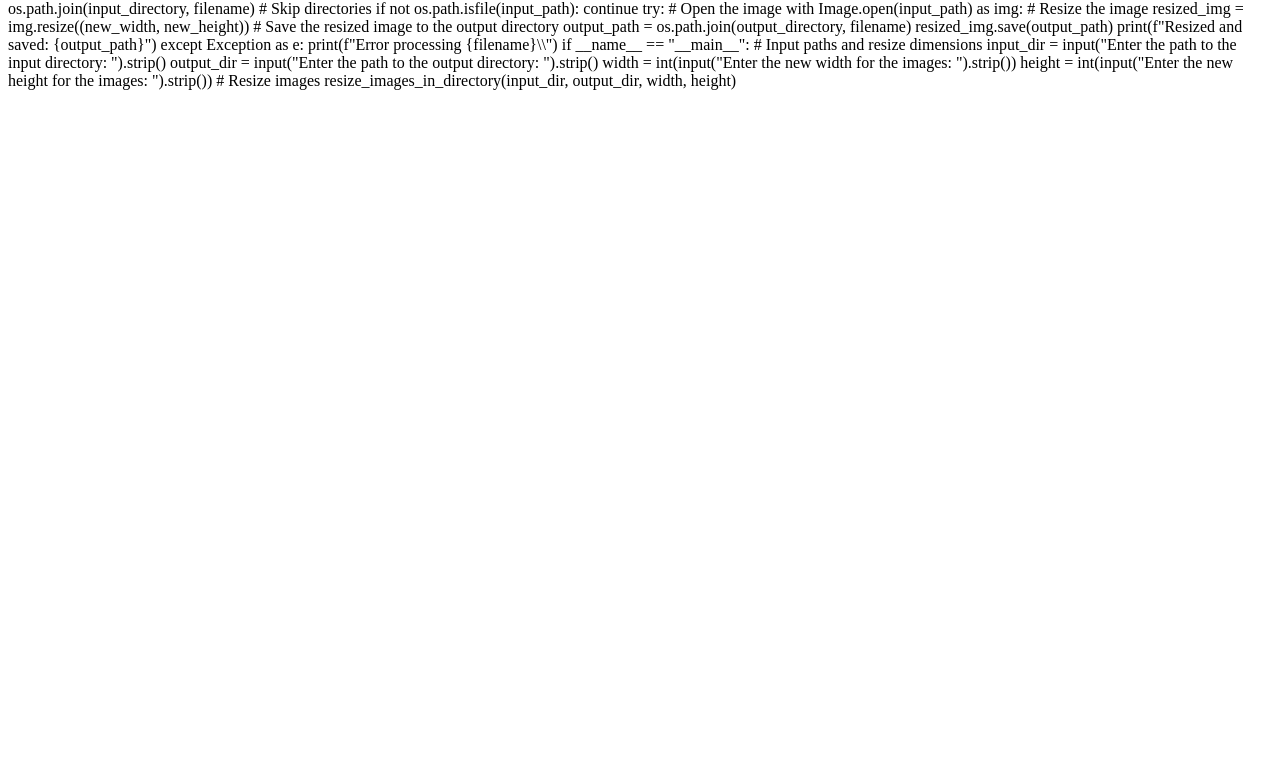
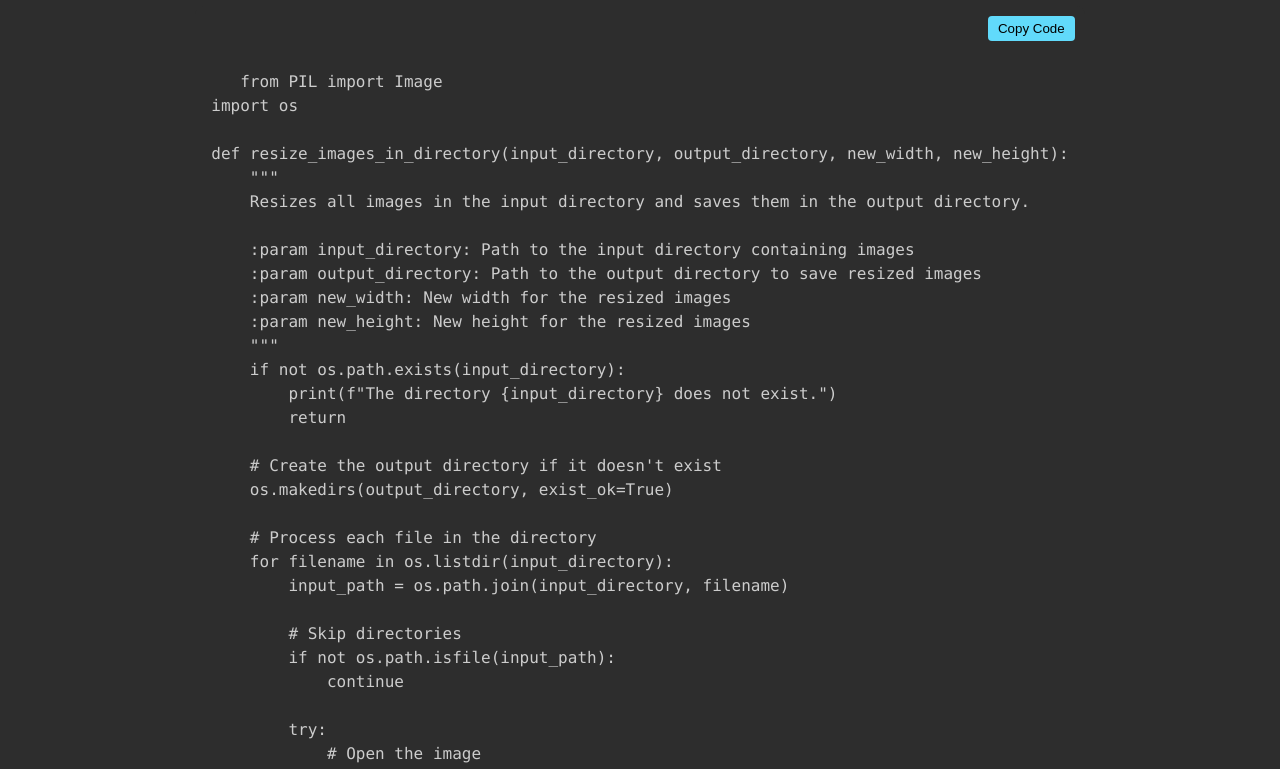
Before and after one commit to asianman78607/akshit_kohli_file_resizer, a plain HTML site: page index.html in a window 1280 px wide. Shown: the part 80-849 px from the top of the page. Before the commit the page ends 800 px from the top, so only its background shows below. Drawn offline with nearby package versions, Linux system fonts and the light colour scheme.

Commit message:
Update index.html

```diff
--- a/index.html
+++ b/index.html
@@ -1,12 +1,64 @@
 <!DOCTYPE html>
 <html lang="en">
+
 <head>
     <meta charset="UTF-8">
     <meta name="viewport" content="width=device-width, initial-scale=1.0">
-    <title>Document</title>
+    <title>Python Code Viewer</title>
+    <!-- Prism.js for syntax highlighting -->
+    <link href="https://cdnjs.cloudflare.com/ajax/libs/prism/1.29.0/themes/prism-tomorrow.min.css" rel="stylesheet">
+    <style>
+        body {
+            display: flex;
+            flex-direction: column;
+            justify-content: center;
+            align-items: center;
+            min-height: 100vh;
+            margin: 0;
+            background-color: #2d2d2d;
+            color: #ffffff;
+            font-family: Arial, sans-serif;
+        }
+
+        h1 {
+            margin-bottom: 20px;
+            color: #61dafb;
+        }
+
+        pre {
+            position: relative;
+            background: #1e1e1e;
+            border-radius: 8px;
+            padding: 20px;
+            overflow-x: auto;
+            max-width: 80%;
+            margin: 20px auto;
+        }
+
+        button.copy-btn {
+            position: absolute;
+            top: 10px;
+            right: 10px;
+            background: #61dafb;
+            border: none;
+            color: #000;
+            border-radius: 4px;
+            cursor: pointer;
+            padding: 5px 10px;
+        }
+
+        button.copy-btn:hover {
+            background: #21a1f1;
+        }
+    </style>
 </head>
+
 <body>
-    from PIL import Image
+    <h1>Image Resizer</h1>
+
+    <pre><button class="copy-btn">Copy Code</button><code class="language-python">
+
+   from PIL import Image
 import os
 
 def resize_images_in_directory(input_directory, output_directory, new_width, new_height):
@@ -57,5 +109,19 @@ if __name__ == "__main__":
     # Resize images
     resize_images_in_directory(input_dir, output_dir, width, height)
 
+</code></pre>
+
+    <script src="https://cdnjs.cloudflare.com/ajax/libs/prism/1.29.0/prism.min.js"></script>
+    <script>
+        document.querySelectorAll('.copy-btn').forEach((btn) => {
+            btn.addEventListener('click', (event) => {
+                const codeBlock = event.target.nextElementSibling.innerText;
+                navigator.clipboard.writeText(codeBlock).then(() => {
+                    alert('Code copied to clipboard!');
+                });
+            });
+        });
+    </script>
 </body>
+
 </html>
```
